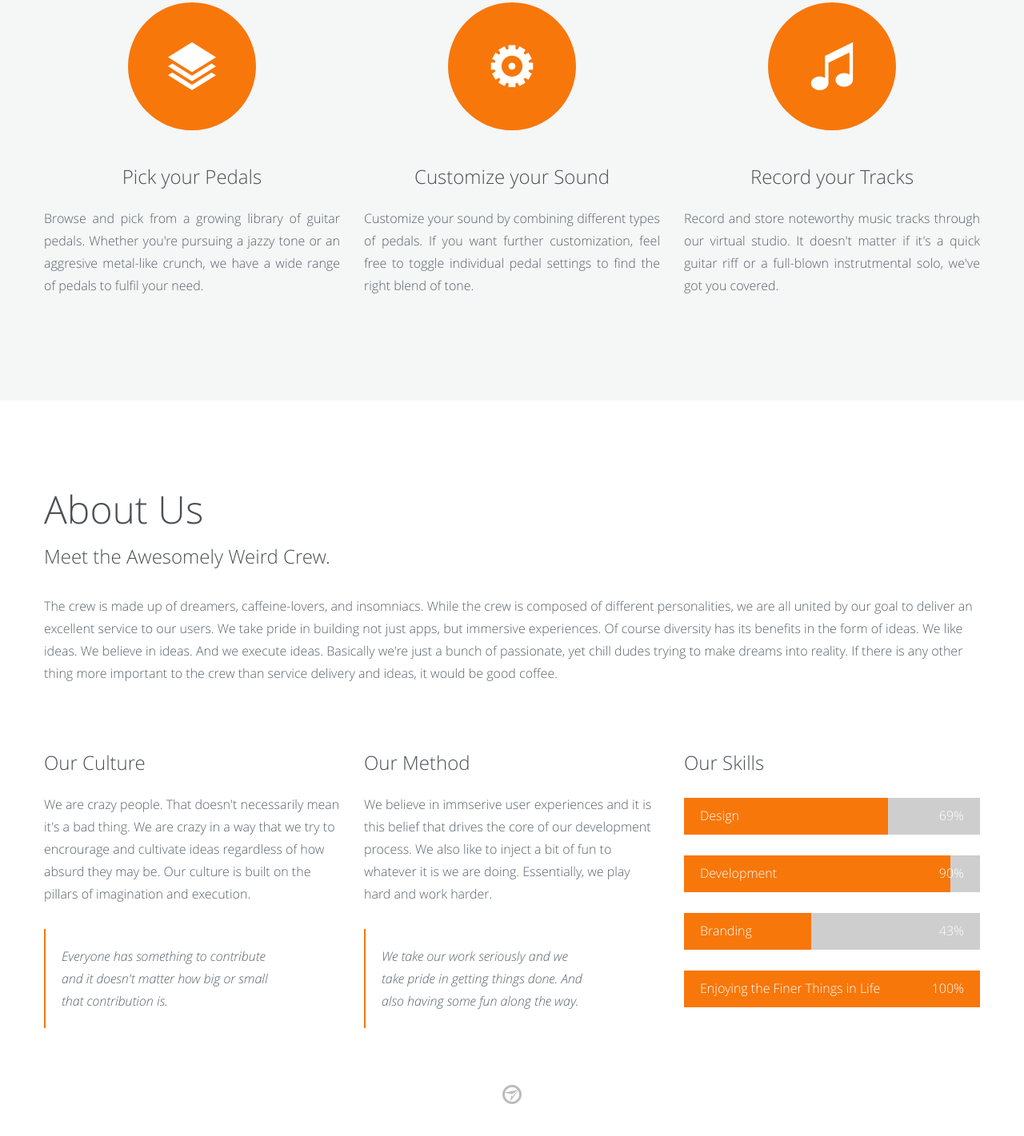
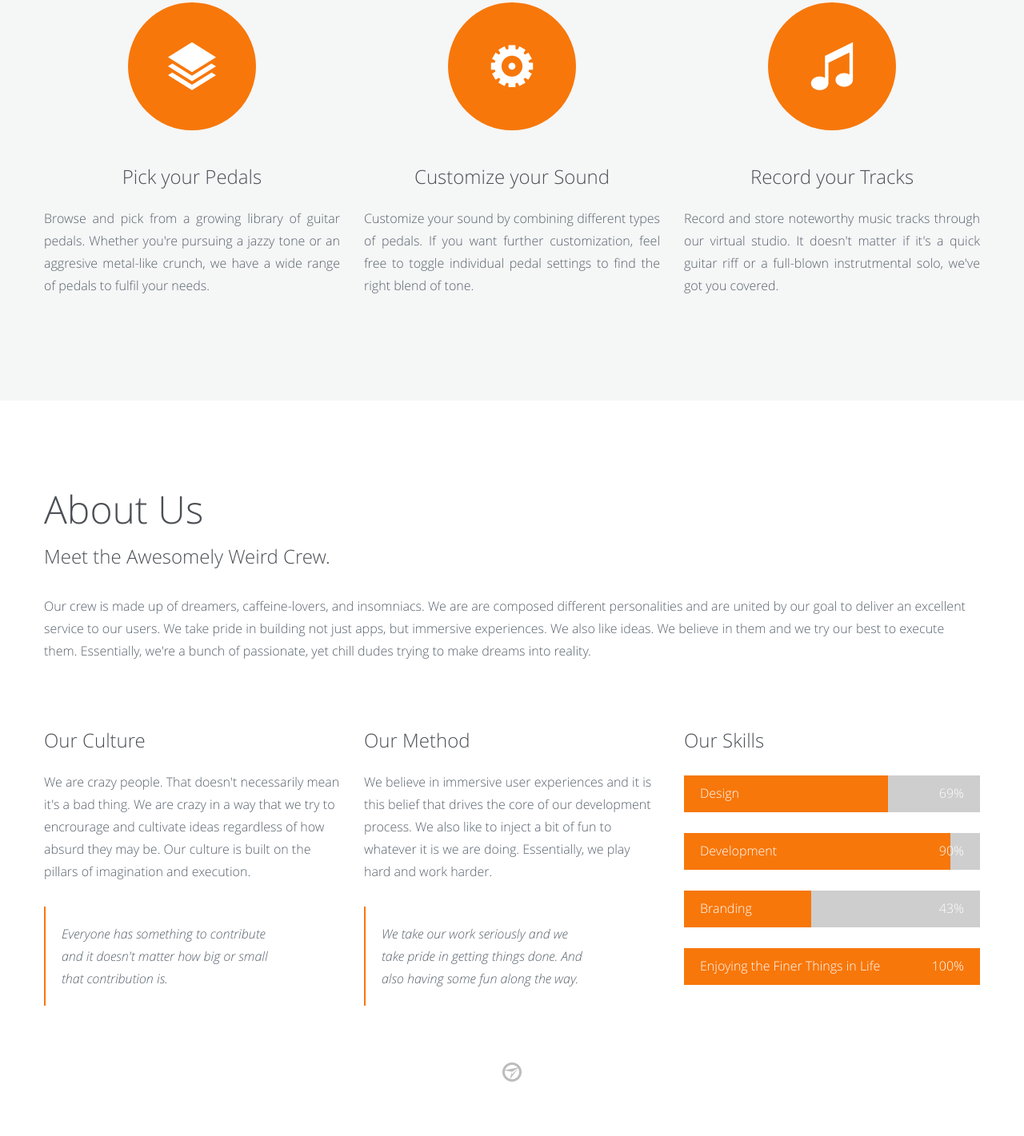
Before and after one commit to AirGuitar/airguitar-refactor, a website: page AirGuitar/index.html in a window 1280 px wide. Shown: the part 1264-2685 px from the top of the page at 80% size. Drawn offline with nearby package versions, Linux system fonts and the light colour scheme; some packages are replaced by stand-ins of ours.

Commit message:
Updated home page content after one run of QA in terms of spelling, grammar, context, and level of political correctness.

```diff
--- a/AirGuitar/index.html
+++ b/AirGuitar/index.html
@@ -166,7 +166,7 @@
 						</div>
 						<h3>Pick your Pedals</h3>
 						<p class="align-justify">
-							Browse and pick from a growing library of guitar pedals. Whether you're pursuing a jazzy tone or an aggresive metal-like crunch, we have a wide range of pedals to fulfil your need.
+							Browse and pick from a growing library of guitar pedals. Whether you're pursuing a jazzy tone or an aggresive metal-like crunch, we have a wide range of pedals to fulfil your needs.
 						</p>
 					</div>
 				</div>
@@ -211,7 +211,7 @@
 
 						<div class="page-description">
 							<p>
-								The crew is made up of dreamers, caffeine-lovers, and insomniacs. While the crew is composed of different personalities, we are all united by our goal to deliver an excellent service to our users. We take pride in building not just apps, but immersive experiences. Of course diversity has its benefits in the form of ideas. We like ideas. We believe in ideas. And we execute ideas. Basically we're just a bunch of passionate, yet chill dudes trying to make dreams into reality. If there is any other thing more important to the crew than service delivery and ideas, it would be good coffee.
+								Our crew is made up of dreamers, caffeine-lovers, and insomniacs. We are are composed different personalities and are united by our goal to deliver an excellent service to our users. We take pride in building not just apps, but immersive experiences. We also like ideas. We believe in them and we try our best to execute them. Essentially, we're a bunch of passionate, yet chill dudes trying to make dreams into reality.
 							</p>
 						</div>
 
@@ -239,7 +239,7 @@
 				<div class="span4">
 					<h3>Our Method</h3>
 					<p>
-						We believe in immserive user experiences and it is this belief that drives the core of our development process. We also like to inject a bit of fun to whatever it is we are doing. Essentially, we play hard and work harder.
+						We believe in immersive user experiences and it is this belief that drives the core of our development process. We also like to inject a bit of fun to whatever it is we are doing. Essentially, we play hard and work harder.
 					</p>
 					<div class="info-block">
 						<div class="info-text">
@@ -504,7 +504,7 @@
 
 						<div class="page-description">
 							<p>
-								We're glad to recieve any message you might have for us. If you're interested on what we're doing and want to join us, let us know! If you're confused and want to know what the hell what we're doing, feel free to ask us. And even if you're just passing by and browsing around, do say hi. Don't worry. We don't bite. We're more than happy to address any of your messages no matter how ridiculous you think it is.
+								We're glad to recieve any message you might have for us. If you're interested in what we're doing and want to join us, let us know! If you're confused and want to know what the hell what we're doing, feel free to ask us. And even if you're just passing by and browsing around, do say hi. Don't worry. We don't bite. We're more than happy to address any of your messages no matter how ridiculous you think it is.
 							</p>
 						</div>
 					</div>
```
